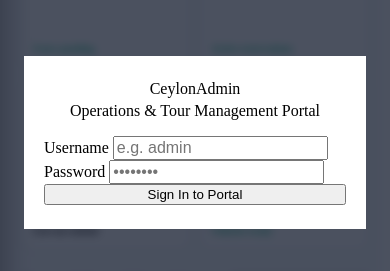
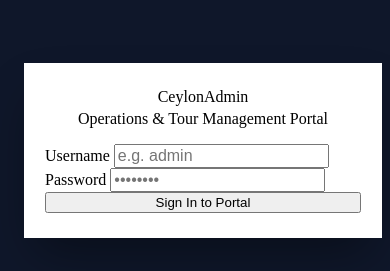
Before and after one commit to MatheeshaDias0926/ceylon-pathways, a website built with Vite: page admin.html in a window 390 px wide. Shown: the part 280-551 px from the top of the page. Built offline with nearby package versions, Linux system fonts and the light colour scheme; a web font is replaced by a local one.

Commit message:
fix: prevent underlying page bleed/scroll during login on mobile Safari

```diff
--- a/admin.html
+++ b/admin.html
@@ -188,16 +188,47 @@
       display: none;
       position: fixed;
       inset: 0;
+      width: 100vw;
+      height: 100vh;
+      height: 100dvh; /* Mobile dynamic viewport */
       background: rgba(15, 23, 42, 0.75);
       backdrop-filter: blur(4px);
+      -webkit-backdrop-filter: blur(4px);
       z-index: 10000;
       align-items: center;
       justify-content: center;
       padding: var(--space-md);
       overflow-y: auto;
+      -webkit-overflow-scrolling: touch;
     }
     .admin-modal.open {
       display: flex;
+    }
+    /* Dedicated Fullscreen Opaque Cover for Login Gate */
+    body.login-modal-active {
+      overflow: hidden !important;
+      position: fixed !important;
+      width: 100% !important;
+      height: 100% !important;
+    }
+    body.login-modal-active .admin-layout,
+    body.login-modal-active .admin-mobile-header,
+    body.login-modal-active .admin-sidebar-backdrop {
+      display: none !important; /* Completely hide underlying dashboard structure until authorized */
+    }
+    #admin-login-modal {
+      background: #0f172a !important; /* Fully opaque dark slate */
+      backdrop-filter: none !important;
+      -webkit-backdrop-filter: none !important;
+      z-index: 99999 !important;
+      overflow-y: auto;
+      overscroll-behavior: contain;
+      -webkit-overflow-scrolling: touch;
+    }
+    #admin-login-modal .card {
+      box-shadow: 0 25px 50px -12px rgba(0, 0, 0, 0.4) !important;
+      border: 1px solid rgba(255, 255, 255, 0.1);
+      margin: auto;
     }
     .admin-modal-card {
       background: #fff;
@@ -448,7 +479,7 @@
     }
   </style>
 </head>
-<body>
+<body class="login-modal-active">
 
   <!-- Authentication Overlay -->
   <div class="admin-modal open" id="admin-login-modal">
@@ -1159,10 +1190,14 @@
       // Check existing JWT session
       if (isAuthenticated()) {
         loginModal.classList.remove('open');
+        document.body.classList.remove('login-modal-active');
         const user = getCurrentUser();
         if (user) {
           roleLabel.textContent = user.role === 'staff' ? 'Staff Operator (Lead Mgr)' : 'Owner (Full Access)';
         }
+      } else {
+        loginModal.classList.add('open');
+        document.body.classList.add('login-modal-active');
       }
 
       // JWT Login
@@ -1180,6 +1215,7 @@
         try {
           const result = await loginAdmin(username, pass);
           loginModal.classList.remove('open');
+          document.body.classList.remove('login-modal-active');
           roleLabel.textContent = result.user.role === 'staff' ? 'Staff Operator (Lead Mgr)' : 'Owner (Full Access)';
 
           // Safely load dashboard data without crashing login success
@@ -1208,6 +1244,7 @@
         if (!loginModal.classList.contains('open')) {
           alert('Session expired. Please log in again.');
           loginModal.classList.add('open');
+          document.body.classList.add('login-modal-active');
         }
       });
 
```
